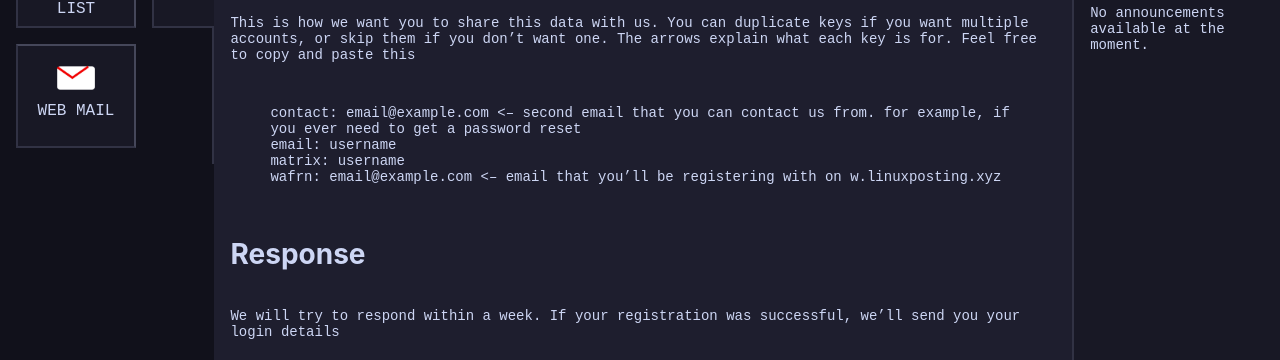
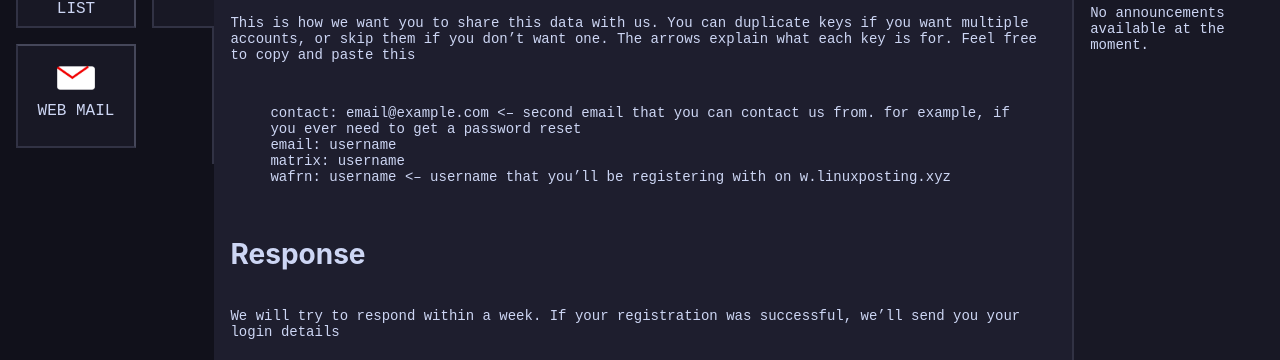
Before and after one commit to linuxpostingxyz/website, a Jekyll site: the page built from website/register.md, in a window 1280 px wide. Shown: the part 738-1098 px from the top of the page. Built offline with Jekyll 4.4.1, drawn with Linux system fonts in a browser that asks for light colours; some web fonts are replaced.

Commit message:
fix: instructions not matching the example

```diff
--- a/website/register.md
+++ b/website/register.md
@@ -28,7 +28,7 @@ This is how we want you to share this data with us. You can duplicate keys if yo
 > contact: !email@example.com <-- second email that you can contact us from. for example, if you ever need to get a password reset
 > email: username
 > matrix: username
-> wafrn: !email@example.com <-- email that you'll be registering with on w.linuxposting.xyz
+> wafrn: username <-- username that you'll be registering with on w.linuxposting.xyz
 
 ## Response
 
```
